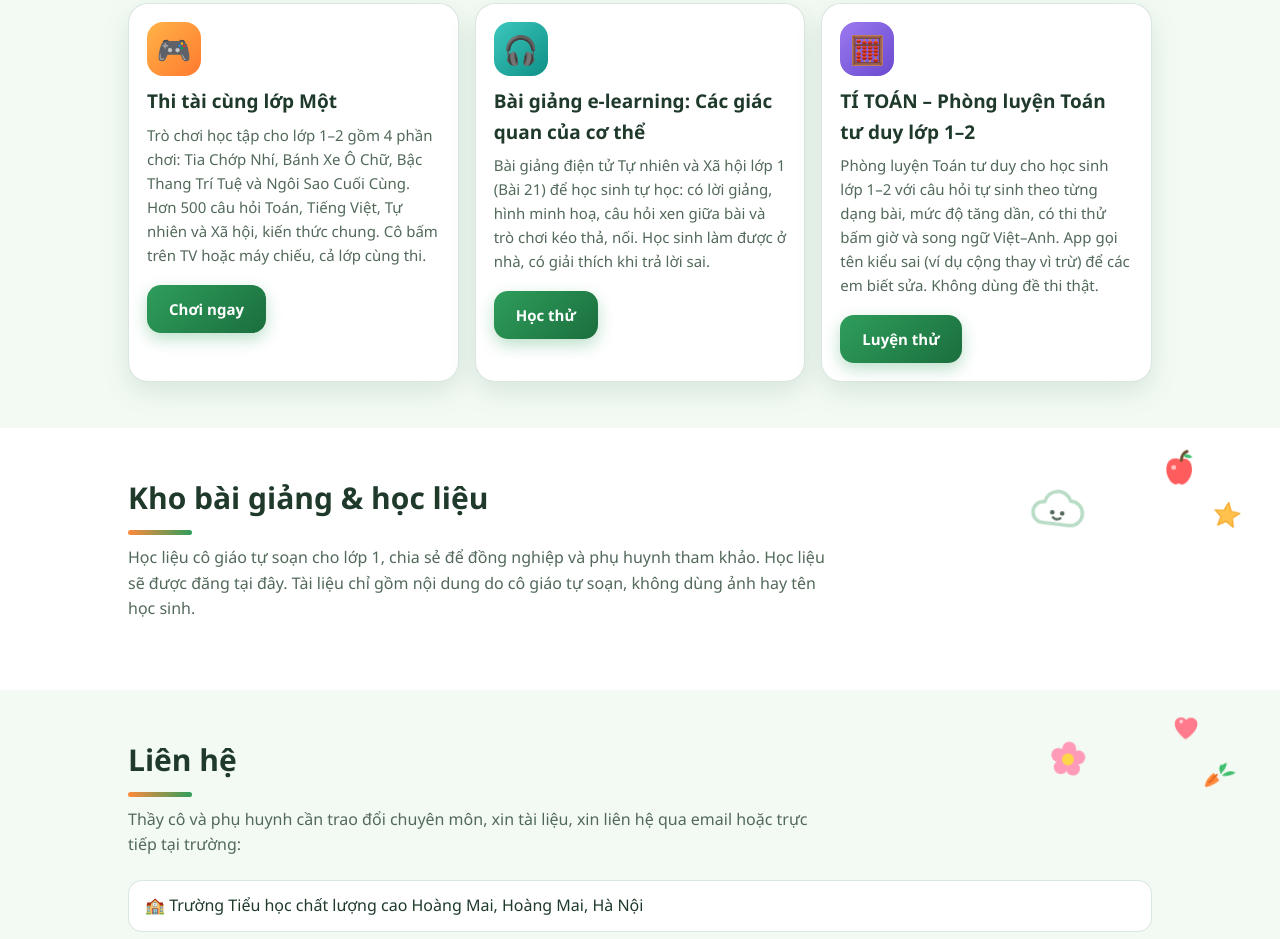
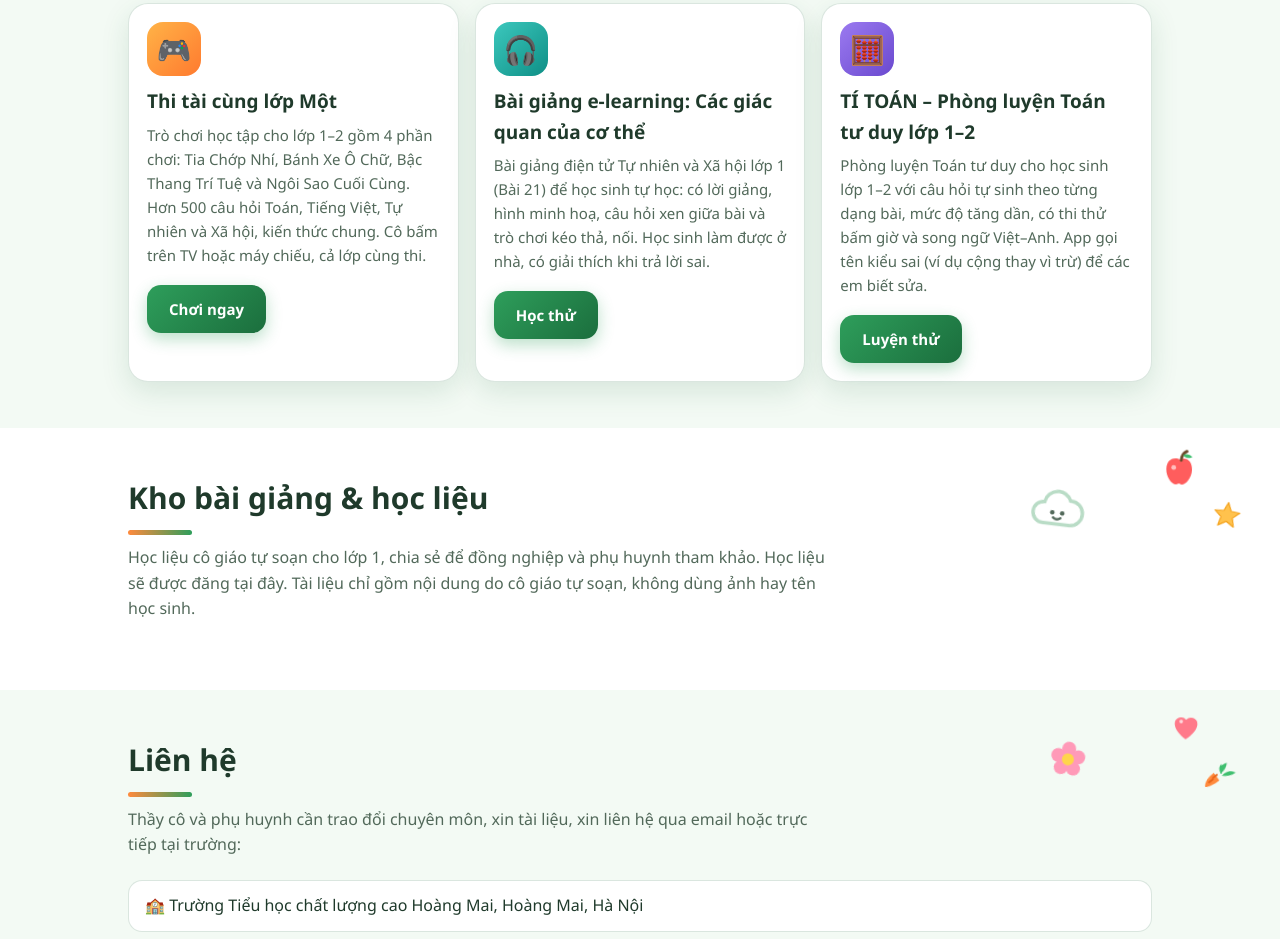
Before and after one commit to dieuthuy78hoangmai-lgtm/DIEUTHUY-HOANGMAI, a plain HTML site: page index.html in a window 1280 px wide. Shown: the part 2148-3087 px from the top of the page. Drawn offline with Linux system fonts and the light colour scheme.

Commit message:
Add files via upload

```diff
--- a/index.html
+++ b/index.html
@@ -179,7 +179,7 @@ section{position:relative;overflow:hidden}
       <p>Bài giảng điện tử Tự nhiên và Xã hội lớp 1 (Bài 21) để học sinh tự học: có lời giảng, hình minh hoạ, câu hỏi xen giữa bài và trò chơi kéo thả, nối. Học sinh làm được ở nhà, có giải thích khi trả lời sai.</p>
       <p style="margin-top:12px"><a class="nut" href="e-learning-cac-giac-quan.html" target="_blank" rel="noopener">Học thử</a></p></div>
     <div class="the"><div class="bieu b4">🧮</div><h3>TÍ TOÁN – Phòng luyện Toán tư duy lớp 1–2</h3>
-      <p>Phòng luyện Toán tư duy cho học sinh lớp 1–2 với câu hỏi tự sinh theo từng dạng bài, mức độ tăng dần, có thi thử bấm giờ và song ngữ Việt–Anh. App gọi tên kiểu sai (ví dụ cộng thay vì trừ) để các em biết sửa. Không dùng đề thi thật.</p>
+      <p>Phòng luyện Toán tư duy cho học sinh lớp 1–2 với câu hỏi tự sinh theo từng dạng bài, mức độ tăng dần, có thi thử bấm giờ và song ngữ Việt–Anh. App gọi tên kiểu sai (ví dụ cộng thay vì trừ) để các em biết sửa.</p>
       <p style="margin-top:12px"><a class="nut" href="ti-toan.html" target="_blank" rel="noopener">Luyện thử</a></p></div>
   </div>
 </div></section>
```
